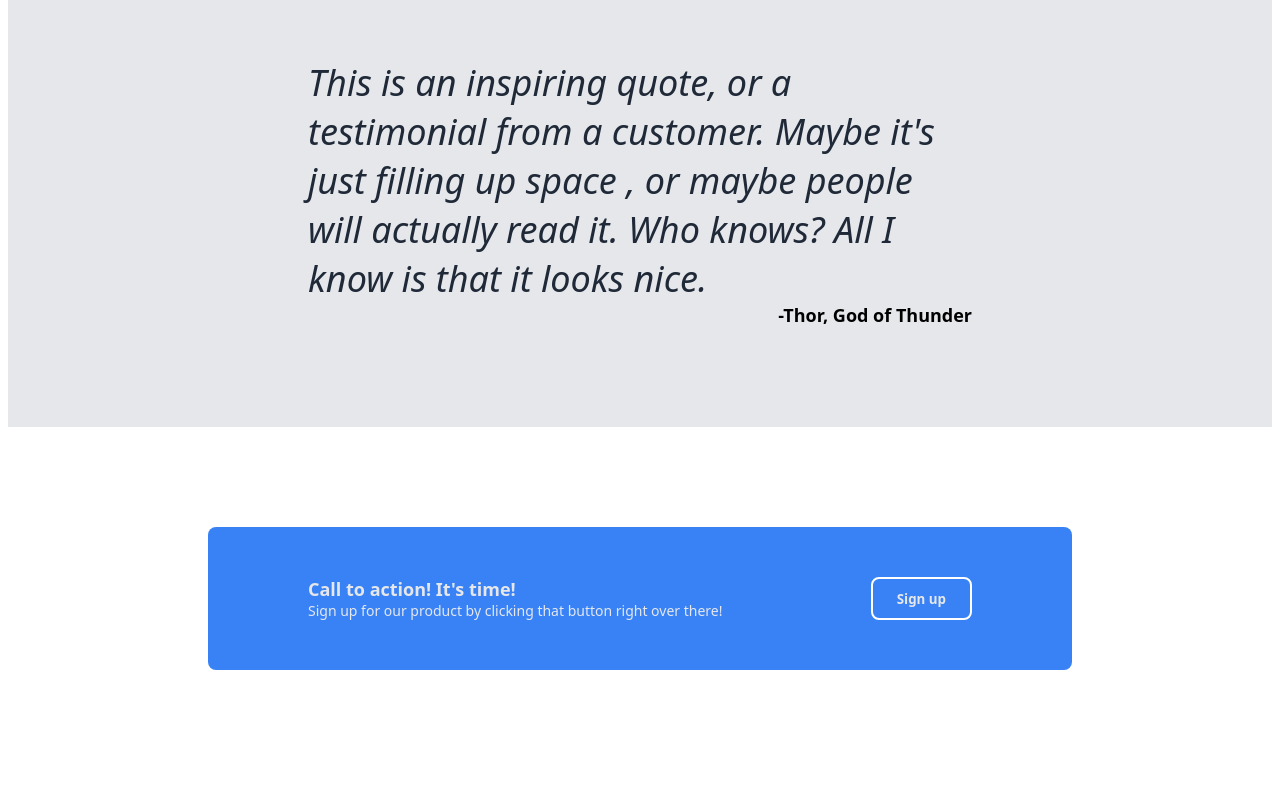
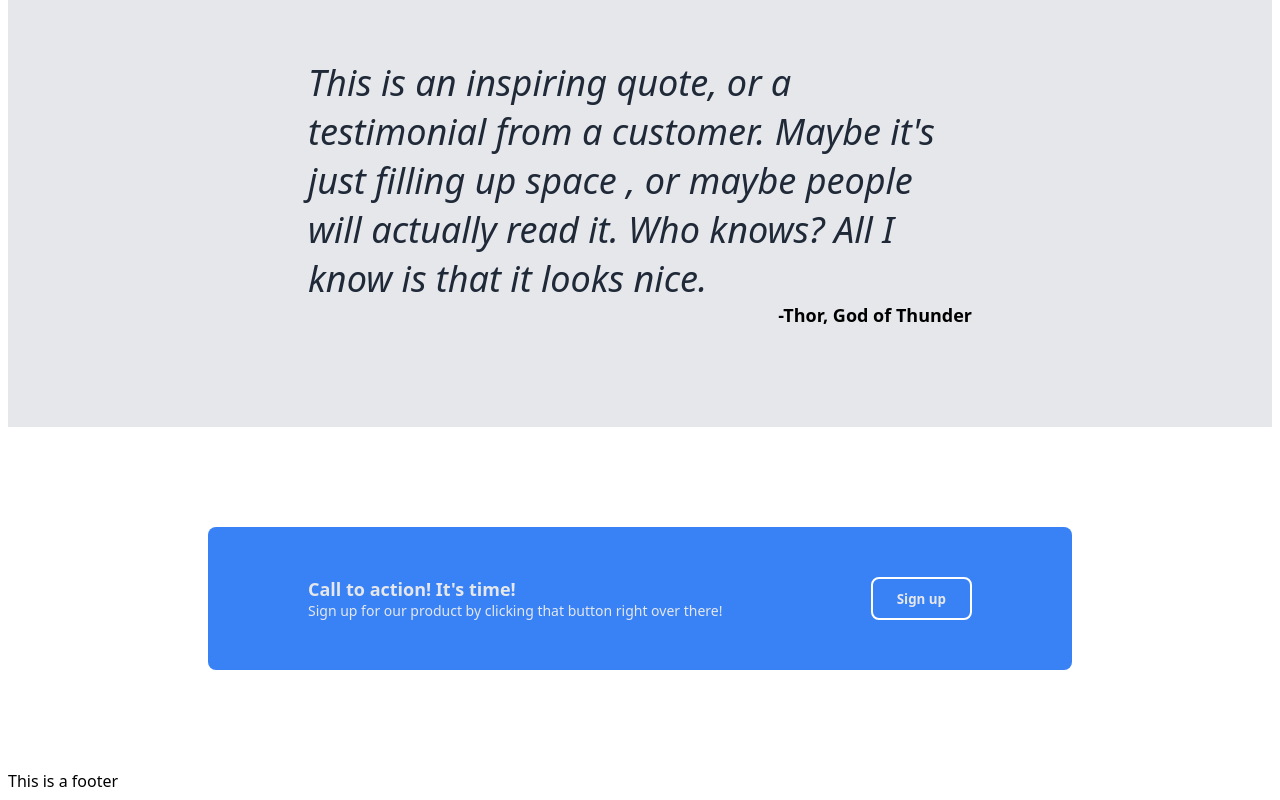
Before and after one commit to HassanIqbal715/odin-landing-page, a plain HTML site: page index.html in a window 1280 px wide. Shown: the part 960-1760 px from the top of the page. Before the commit the page ends 1738 px from the top, so only its background shows below. Drawn offline with Linux system fonts and the light colour scheme.

Commit message:
Wrote html for section five

```diff
--- a/index.html
+++ b/index.html
@@ -68,5 +68,8 @@
             <button class="action-signup">Sign up</button>
         </div>
     </div>
+    <div class="section-five">
+        <div class="footer-text"> This is a footer </div>
+    </div>
 </body>
 </html>
```
